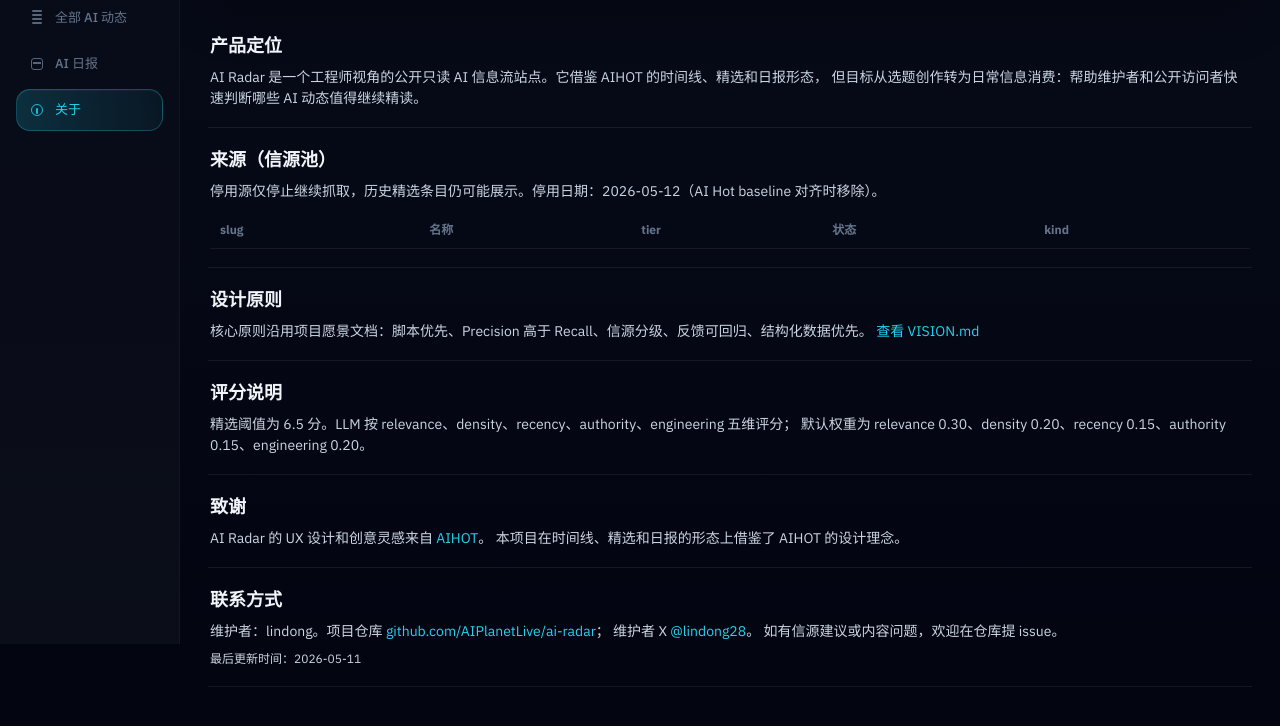
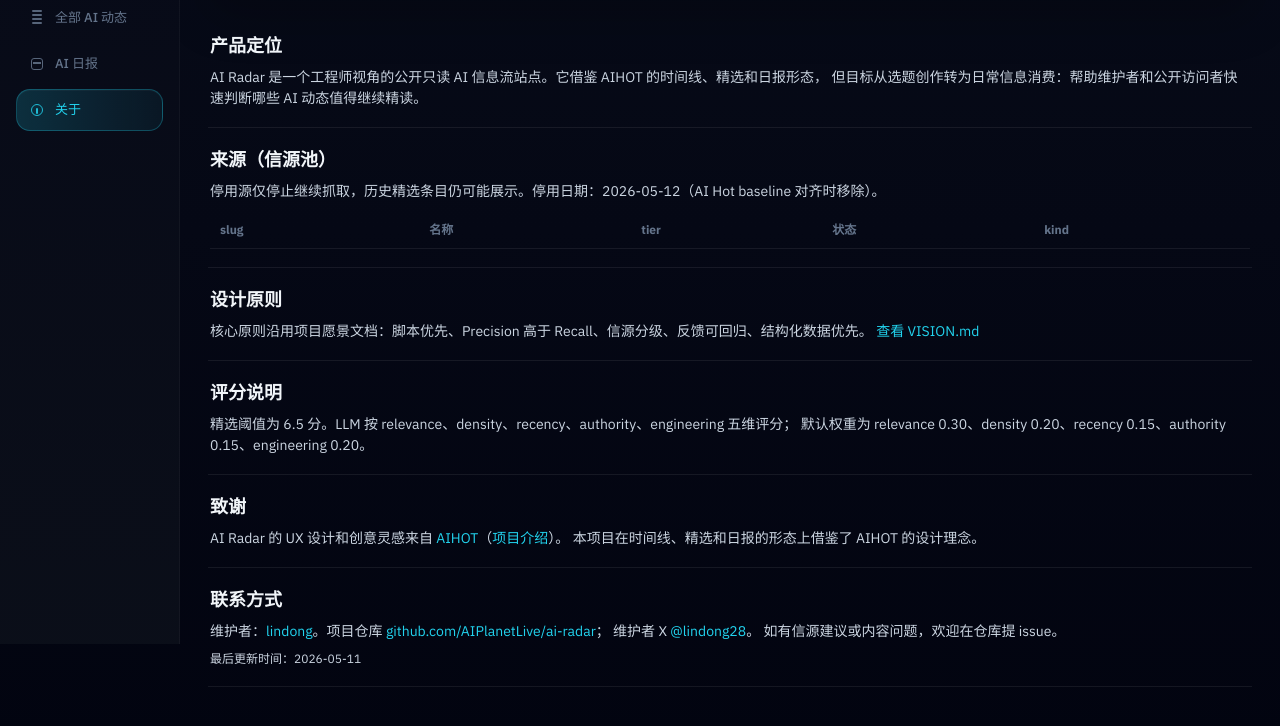
Before and after one commit to lindong28/ai-radar, a plain HTML site: page web/static/about.html in a window 1280 px wide. Shown: the part 156-882 px from the top of the page. Drawn offline with Linux system fonts and the light colour scheme; no server answers.

Commit message:
docs: add AIHOT article link and clickable maintainer profile

```diff
--- a/web/static/about.html
+++ b/web/static/about.html
@@ -80,14 +80,14 @@
           <h2>致谢</h2>
           <p>
             AI Radar 的 UX 设计和创意灵感来自
-            <a class="inline-link" href="http://aihot.virxact.com/" target="_blank" rel="noopener noreferrer">AIHOT</a>。
+            <a class="inline-link" href="http://aihot.virxact.com/" target="_blank" rel="noopener noreferrer">AIHOT</a>（<a class="inline-link" href="https://mp.weixin.qq.com/s/r6CE2U3Y0-pU05wF3_PuTQ" target="_blank" rel="noopener noreferrer">项目介绍</a>）。
             本项目在时间线、精选和日报的形态上借鉴了 AIHOT 的设计理念。
           </p>
         </section>
         <section class="about-section">
           <h2>联系方式</h2>
           <p>
-            维护者：lindong。项目仓库
+            维护者：<a class="inline-link" href="https://github.com/lindong28" target="_blank" rel="noopener noreferrer">lindong</a>。项目仓库
             <a class="inline-link" href="https://github.com/AIPlanetLive/ai-radar" target="_blank" rel="noopener noreferrer">github.com/AIPlanetLive/ai-radar</a>；
             维护者 X
             <a class="inline-link" href="https://x.com/lindong28" target="_blank" rel="noopener noreferrer">@lindong28</a>。
```
Also changed, not shown: 1 other file.
